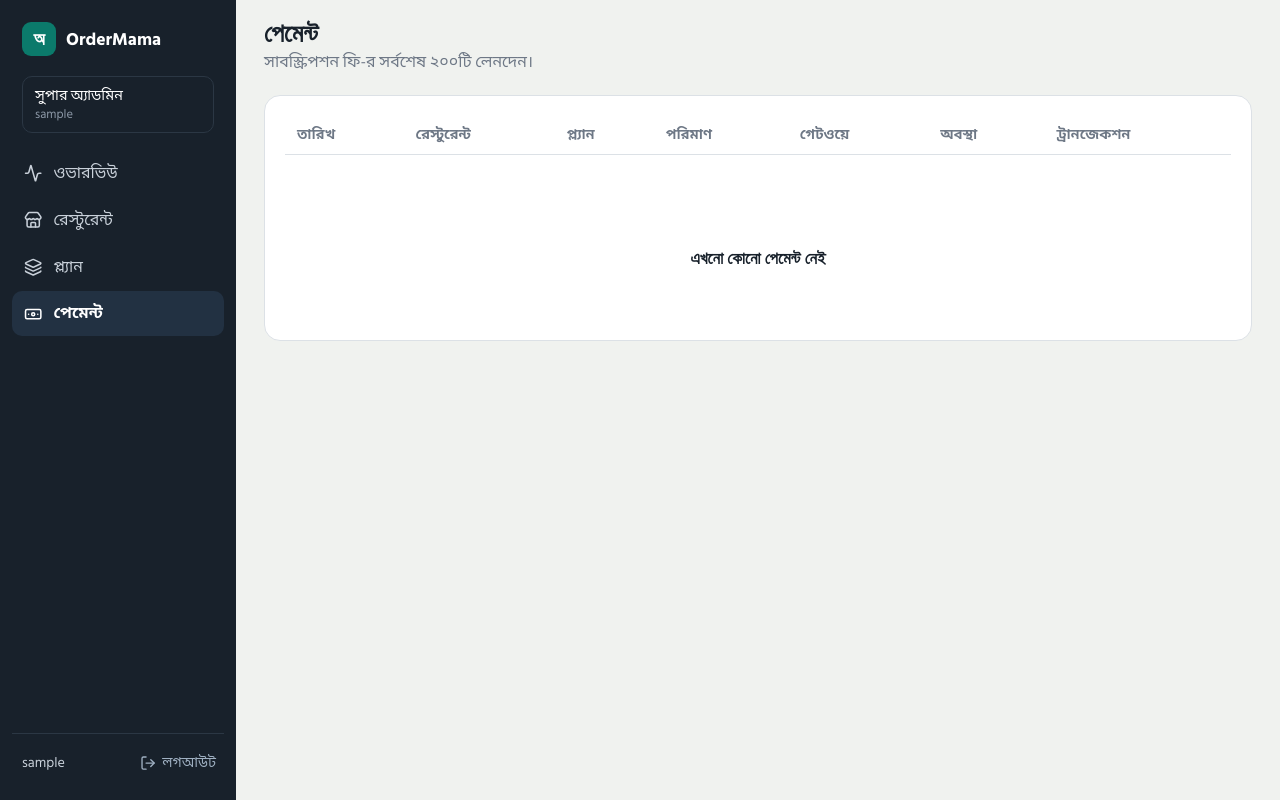
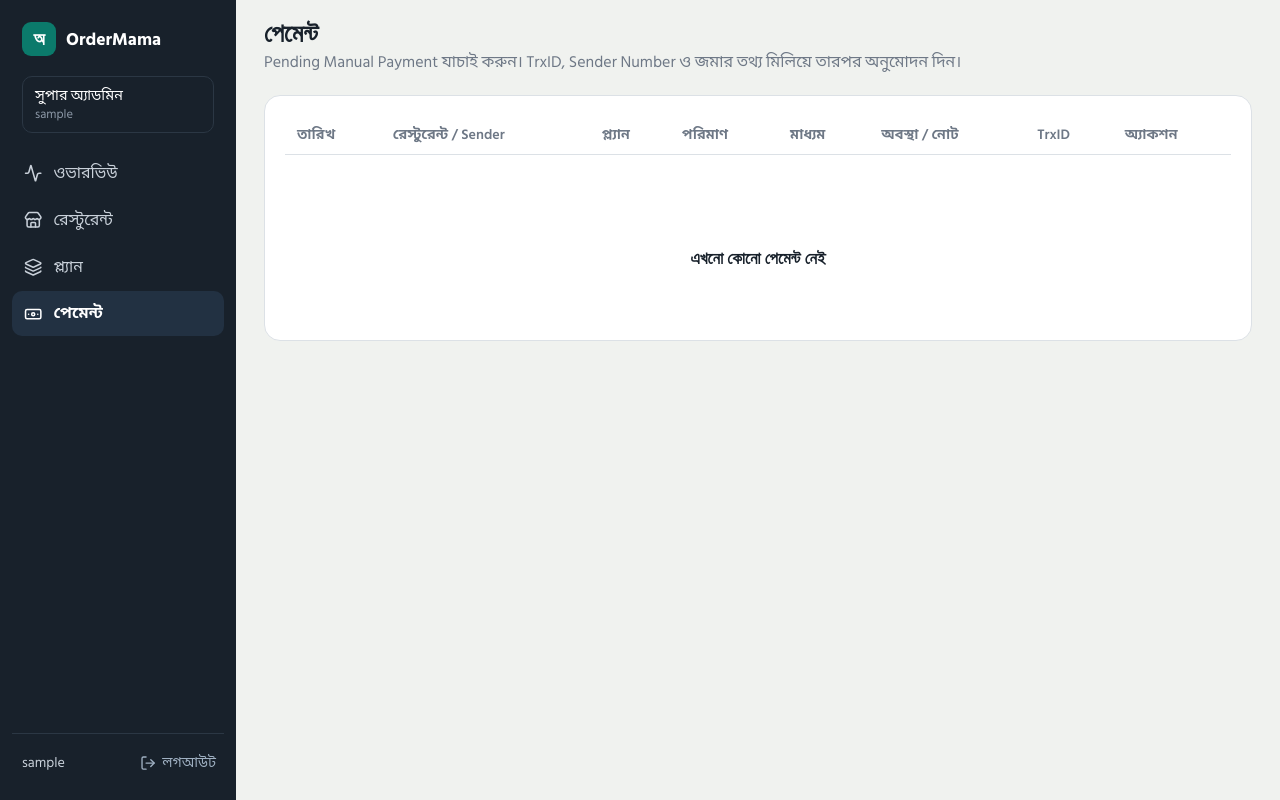
Before and after one commit to sobuzytp/OrderMama, a Django app: page /super-admin/payments/ in a window 1280 px wide. Run offline with Django 5.2, Linux system fonts and the light colour scheme; the visitor is signed in with stand-in values (Sample User, id 1); data that the repository does not hold is empty; parts of the project's set-up code (start-up, migrations or seed data) failed here and were passed over; some libraries are stand-ins or nearby versions; some web fonts are replaced.

Commit message:
Add manual payment review queue layout

```diff
--- a/templates/superadmin/payments.html
+++ b/templates/superadmin/payments.html
@@ -1,5 +1,5 @@
 {% extends "superadmin/base.html" %}
 {% block content %}
-<div class="page-head"><div><h1>পেমেন্ট</h1><p>সাবস্ক্রিপশন ফি-র সর্বশেষ ২০০টি লেনদেন।</p></div></div>
-<section class="panel"><div class="tbl-wrap"><table class="tbl"><thead><tr><th>তারিখ</th><th>রেস্টুরেন্ট</th><th>প্ল্যান</th><th>পরিমাণ</th><th>গেটওয়ে</th><th>অবস্থা</th><th>ট্রানজেকশন</th></tr></thead><tbody id="rows"></tbody></table></div></section>
+<div class="page-head"><div><h1>পেমেন্ট</h1><p>Pending Manual Payment যাচাই করুন। TrxID, Sender Number ও জমার তথ্য মিলিয়ে তারপর অনুমোদন দিন।</p></div></div>
+<section class="panel"><div class="tbl-wrap"><table class="tbl"><thead><tr><th>তারিখ</th><th>রেস্টুরেন্ট / Sender</th><th>প্ল্যান</th><th>পরিমাণ</th><th>মাধ্যম</th><th>অবস্থা / নোট</th><th>TrxID</th><th>অ্যাকশন</th></tr></thead><tbody id="rows"></tbody></table></div></section>
 {% endblock %}
```
